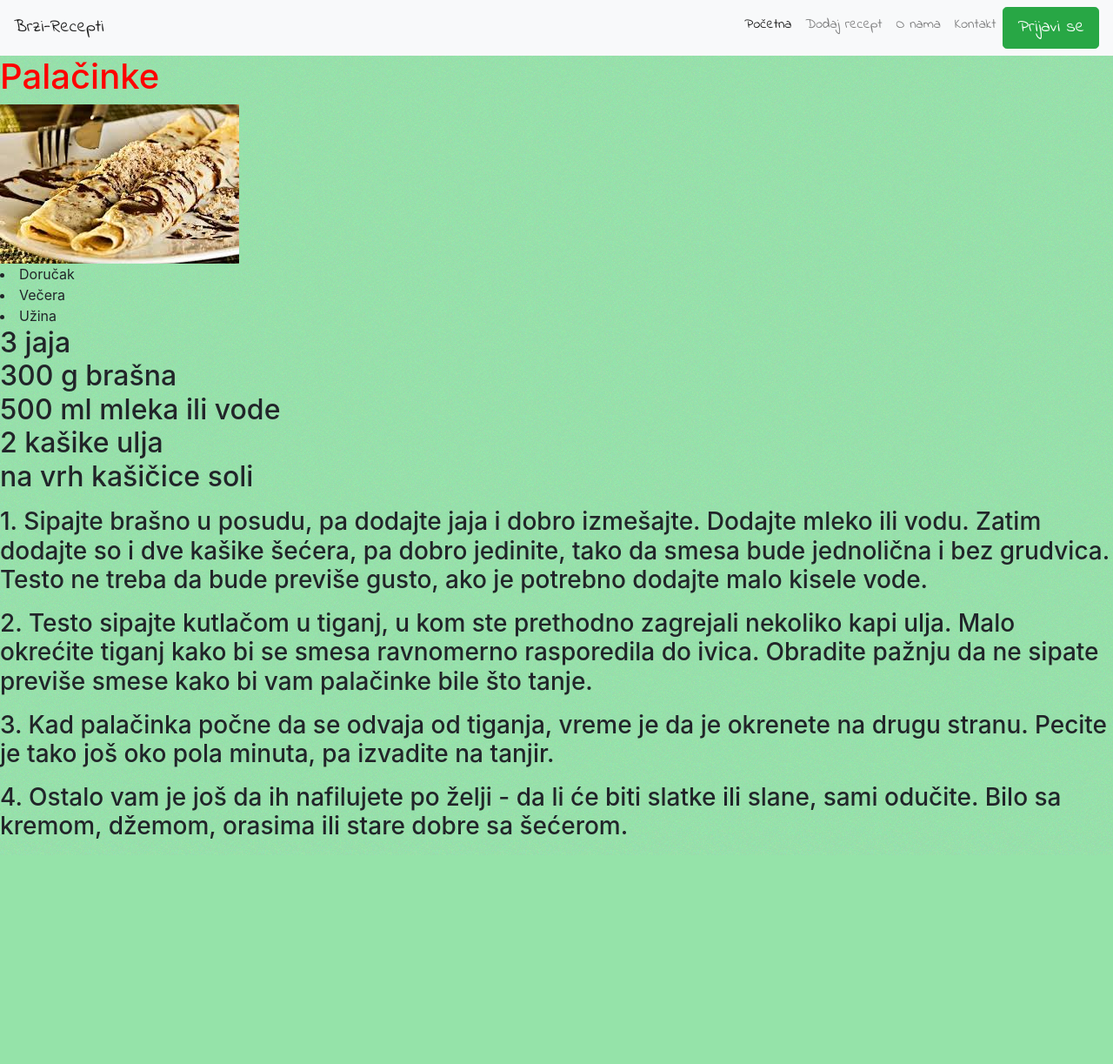
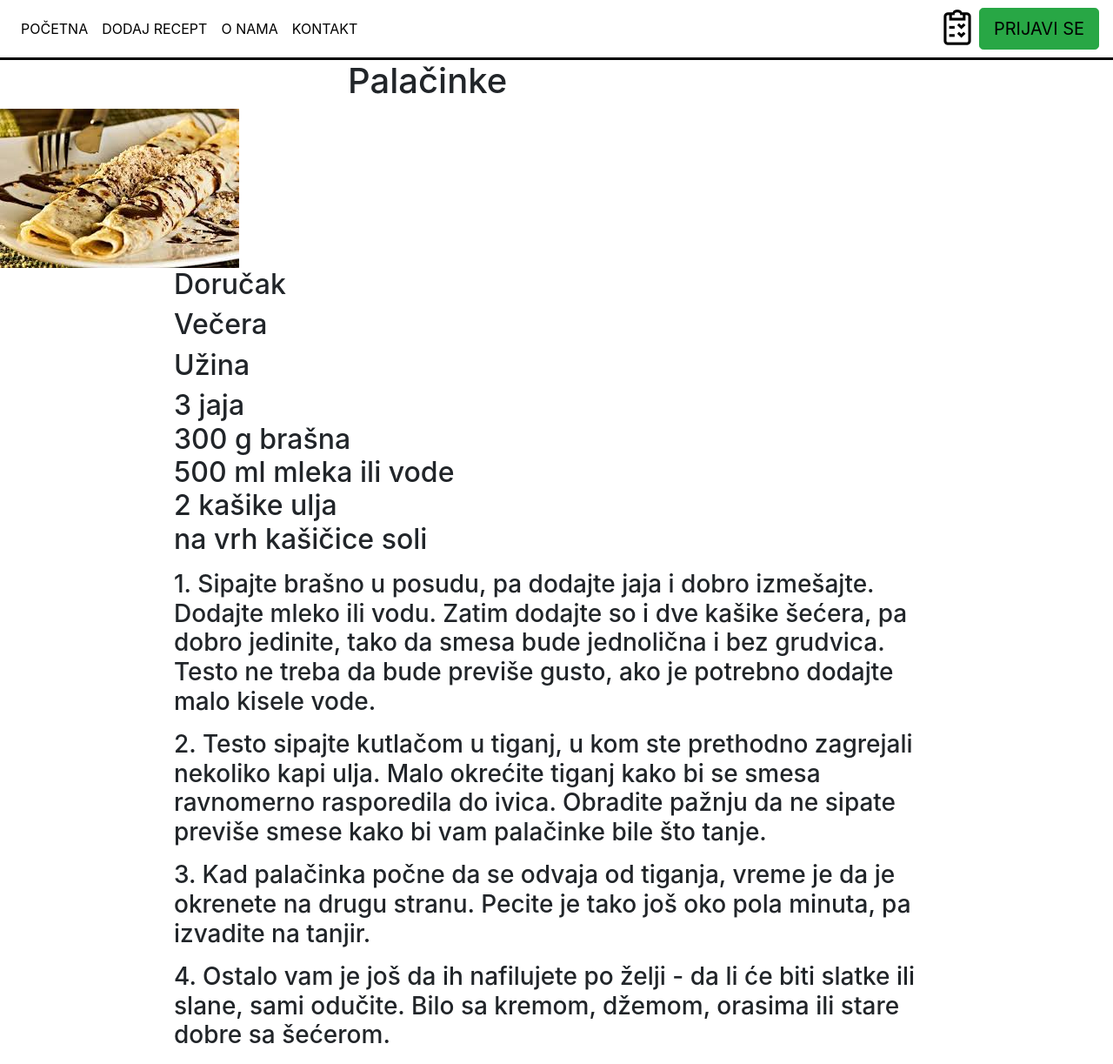
Before and after one commit to RisticDjordje/brzi-recepti, a Django app: page /recepti/2/ in a window 1280 px wide. Shown: the whole page at 87% size. Before the commit the page ends 964 px from the top, so only its background shows below. Run offline with Django 3.2, Linux system fonts and the light colour scheme; data comes from the database, SQL or seed files in the repository; some libraries are stand-ins or nearby versions.

Commit message:
frontend

```diff
--- a/recepti/static/recepti/detail.css
+++ b/recepti/static/recepti/detail.css
@@ -1,3 +1,25 @@
-h1 {
-    color: red;
+h2{
+    margin-bottom: .5rem;
+    font-family: inherit;
+    font-weight: 500;
+    line-height: 1.2;
+    color: inherit;
+    margin-left: 200px;
+    margin-right: 200px;
+    position: centre;
 }
+
+h3{
+    margin-bottom: .5rem;
+    font-family: inherit;
+    font-weight: 500;
+    line-height: 1.2;
+    color: inherit;
+    margin-left: 200px;
+    margin-right: 200px;
+    position: centre;
+}
+
+h1{
+    margin-left: 400px;
+}
--- a/recepti/static/recepti/style.css
+++ b/recepti/static/recepti/style.css
@@ -1,8 +1,7 @@
-body{
-    background: url("images/background.png");
-    background-color: #85f5a3;
+.navbar{
+    background: #ffffff;
+    border-bottom:  3px solid #000000;
 }
-
-nav{
-    font-family: Indie Flower;
+.navbar-nav li a {
+    color: 	#000000;
 }
--- a/recepti/templates/recepti/base.html
+++ b/recepti/templates/recepti/base.html
@@ -13,44 +13,54 @@
     <script src="https://maxcdn.bootstrapcdn.com/bootstrap/4.0.0/js/bootstrap.min.js" integrity="sha384-JZR6Spejh4U02d8jOt6vLEHfe/JQGiRRSQQxSfFWpi1MquVdAyjUar5+76PVCmYl" crossorigin="anonymous"></script>
 
     <!--custom - style.css, favicon and font-->
+    <link rel="shortcut icon" href="{% static 'favicon.ico' %}">
     <link rel="stylesheet" type="text/css" href="{% static 'recepti/style.css' %}" >
-    <link rel="shortcut icon" href="{% static 'favicon.ico' %}">
-    <link href="https://fonts.googleapis.com/css?family=Indie+Flower" rel="stylesheet">
 
 </head>
 <body>
 
     <!--navbar-->
-<nav class="navbar navbar-expand-lg navbar-light bg-light">
-  <a class="navbar-brand" href="{% url 'index' %}">Brzi-Recepti</a>
+    <nav class="navbar navbar-expand-lg">
+
       <button class="navbar-toggler" type="button" data-toggle="collapse" data-target="#navbarSupportedContent" aria-controls="navbarSupportedContent" aria-expanded="false" aria-label="Toggle navigation">
         <span class="navbar-toggler-icon"></span>
       </button>
 
-  <div class="collapse navbar-collapse" id="navbarSupportedContent">
-    <ul class="navbar-nav ml-auto">
+      <div class="collapse navbar-collapse .col-xs-6 .col-sm-4" id="navbarSupportedContent">
+        <ul class="navbar-nav">
           <li class="nav-item active">
-        <a class="nav-link" href="{% url 'index' %}">Početna <span class="sr-only">(current)</span></a>
+            <a class="nav-link" href="{% url 'index' %}">POČETNA <span class="sr-only">(current)</span></a>
           </li>
           <li class="nav-item">
-        <a class="nav-link" href="#">Dodaj recept</a>
+            <a class="nav-link" href="#">DODAJ RECEPT</a>
           </li>
           <li class="nav-item">
-        <a class="nav-link" href="#">O nama</a>
+            <a class="nav-link" href="#">O NAMA</a>
           </li>
           <li class="nav-item">
-        <a class="nav-link" href="#">Kontakt</a>
+            <a class="nav-link" href="#">KONTAKT</a>
           </li>
+        </ul>
+      </div>
+
+      <div class="slika .col-xs-6 .col-sm-4">
+          <img class="mx-auto img-fluid" src="{% static 'recepti/images/logo.png' %}">
+      </div>
+
+      <div class="region-navbar-3 .col-xs-6 .col-sm-4">
+        <ul class="navbar-nav">
             <li class="nav-item">
                 {% if user.is_authenticated %}
-          <a href="{% url 'odjavljivanje' %}" class="btn btn-lg btn-success">Odjavi se</a>
+                  <a href="{% url 'odjavljivanje' %}" class="btn btn-lg btn-success">ODJAVI SE</a>
                 {% else %}
-          <a href="{% url 'prijavljivanje' %}" class="btn btn-lg btn-success">Prijavi se</a>
+                  <a href="{% url 'prijavljivanje' %}" class="btn btn-lg btn-success">PRIJAVI SE</a>
                 {% endif %}
             </li>
         </ul>
       </div>
+
     </nav>
+
 
 {% block body %}
 {% endblock %}
--- a/recepti/templates/recepti/detail.html
+++ b/recepti/templates/recepti/detail.html
@@ -10,7 +10,7 @@
     <img src="{{jelo.slika.url}}">
 
     {% for kategorije in jelo.kategorija.all %}
-      <li>{{kategorije}}</li>
+        <h2>{{kategorije}}</h2>
     {% endfor %}
 
     <h2> {{jelo.sastojci_opis|linebreaks}}</h2>
--- a/recepti/templates/recepti/index.html
+++ b/recepti/templates/recepti/index.html
@@ -8,7 +8,6 @@
     <script src="{% static 'recepti/js/tag-it.js' %}" type="text/javascript" charset="utf-8"></script>
     <link rel="stylesheet" type="text/css" href="http://ajax.googleapis.com/ajax/libs/jqueryui/1/themes/flick/jquery-ui.css">
     <link href="{% static 'recepti/jquery.tagit.css' %}" rel="stylesheet" type="text/css">
-
     <link rel="stylesheet" type="text/css" href="{% static 'recepti/index.css' %}" >
 
 
@@ -35,9 +34,9 @@
             <!-- Existing list items will be pre-added to the tags -->
         </ul>
         <input type="hidden" name="q" id="q" />
-            <button type="submit" class="btn-success">button</button>
+        <button type="submit" class="btn-success">PRETRAŽI</button>
+
     </form>
 
-    <h1>{{ message }}</h1>
 
 {% endblock %}
--- a/recepti/templates/recepti/recepti.html
+++ b/recepti/templates/recepti/recepti.html
@@ -7,6 +7,7 @@
     <link rel="stylesheet" type="text/css" href="{% static 'recepti/recepti.css' %}" >
 
     <h3 align = 'center'> Recepti koje mozete napraviti sa sastojcima koje imate: </h3>
+
     <ul align = 'center' class = 'list-unstyled'>
         {% for jelo in sva_jela %}
             <a href = "{% url 'detalji' jelo.id %}"><img align = 'center' src="{{jelo.slika.url}}" width="600" height="400"></a><br/>
--- a/recepti/views.py
+++ b/recepti/views.py
@@ -12,9 +12,9 @@ class IndexView(generic.ListView):  # pocetna
     def get_queryset(self):
         return Jela.objects.all()
 
-    def param(self, request):
-        message = request.GET.get('tags', '')
-        return message
+    def param(self):
+        tags = self.request.GET.get('tags')
+        return tags
 
 
 class ReceptiView(generic.ListView):  # recepti koje mozete napraviti sa vasim sastojcima
```
Also changed, not shown: recepti/static/recepti/index.css (+10 -0 lines), recepti/static/recepti/images/1.jpg (deleted), recepti/static/recepti/images/background.jpg (added), recepti/static/recepti/images/background.png (deleted), recepti/static/recepti/images/logo.png (added). Lines whose indentation alone changed are shown as unchanged.
